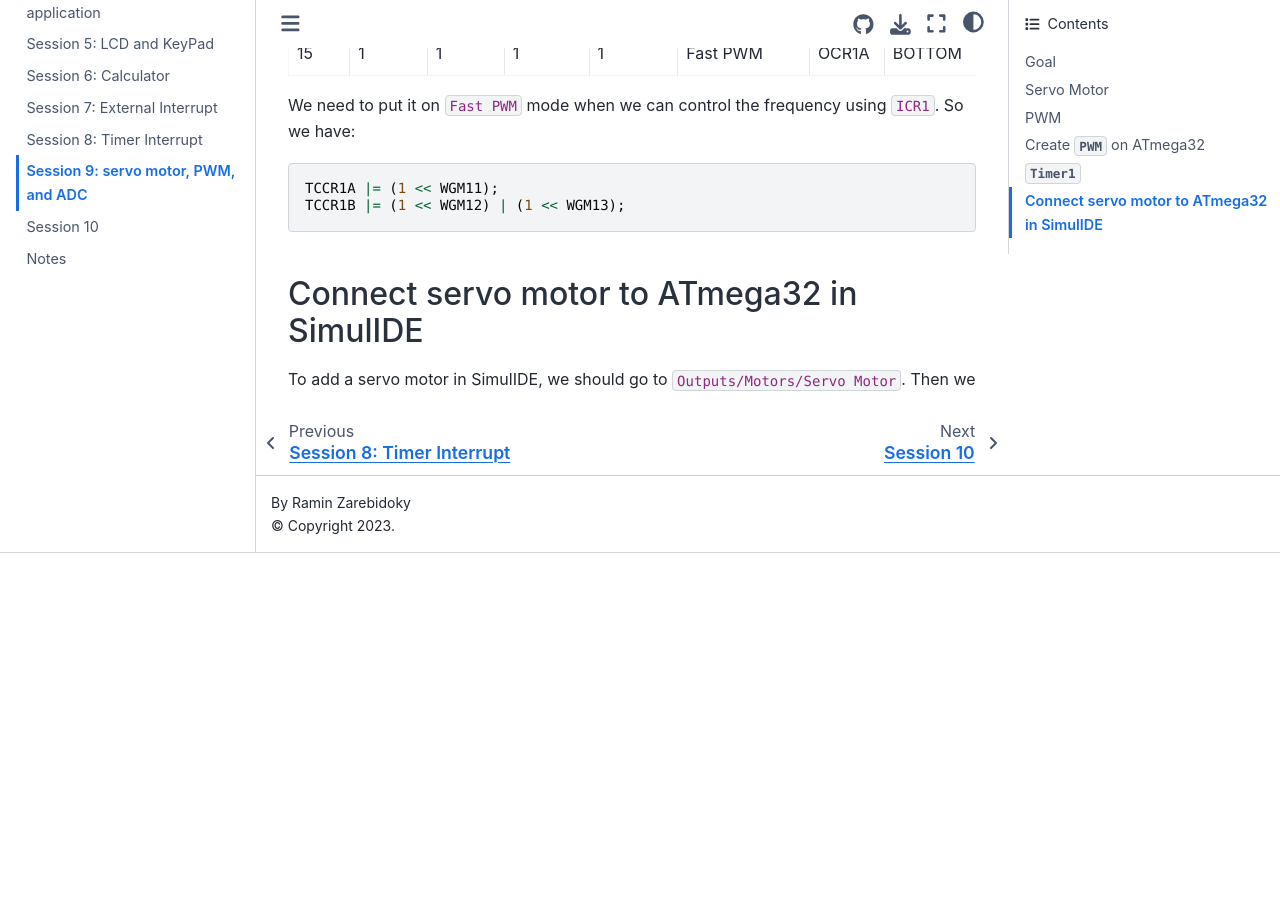
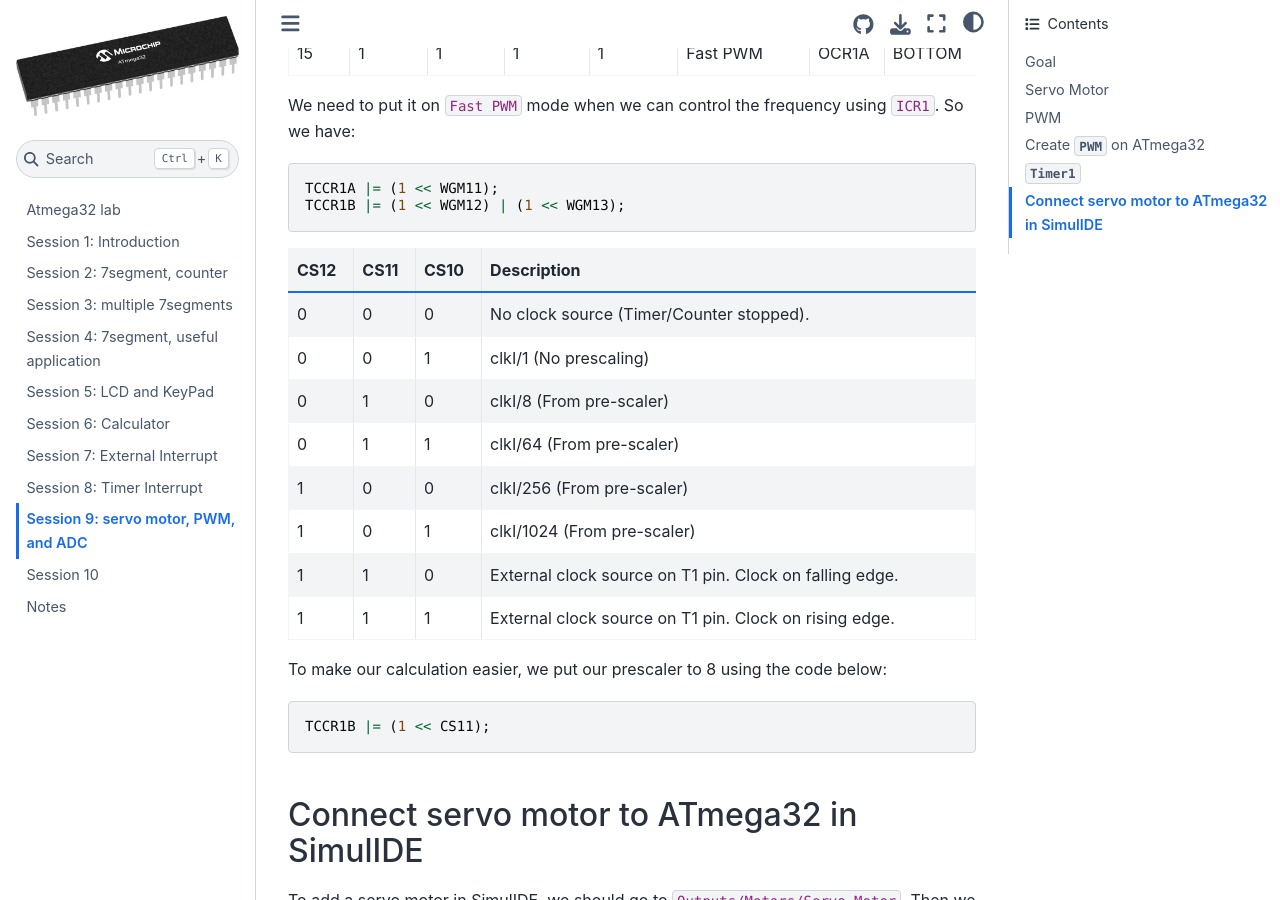
Before and after one commit to LiterallyTheOne/atmega32_lab, a Jupyter Book: the page built from docs/session_9.md, in a window 1280 px wide and 900 px high, scrolled down 6606 px. Built offline with Jupyter Book 1.0.4 settings and Sphinx 7.4.7 and the Sphinx Book theme 1.1.4, drawn with Linux system fonts in a browser that asks for light colours; before the commit the page ends 7159 px from its top, so only the background shows below that.

Commit message:
Add how to set our prescaler

````diff
--- a/docs/session_9.md
+++ b/docs/session_9.md
@@ -129,6 +129,23 @@
 TCCR1B |= (1 << WGM12) | (1 << WGM13);
 ```
 
+| CS12 | CS11 | CS10 | Description                                             |
+| ---- | ---- | ---- | ------------------------------------------------------- |
+| 0    | 0    | 0    | No clock source (Timer/Counter stopped).                |
+| 0    | 0    | 1    | clkI/1 (No prescaling)                                  |
+| 0    | 1    | 0    | clkI/8 (From pre-scaler)                                |
+| 0    | 1    | 1    | clkI/64 (From pre-scaler)                               |
+| 1    | 0    | 0    | clkI/256 (From pre-scaler)                              |
+| 1    | 0    | 1    | clkI/1024 (From pre-scaler)                             |
+| 1    | 1    | 0    | External clock source on T1 pin. Clock on falling edge. |
+| 1    | 1    | 1    | External clock source on T1 pin. Clock on rising edge.  |
+
+To make our calculation easier, we put our prescaler to 8 using the code below:
+
+```cpp
+TCCR1B |= (1 << CS11);
+```
+
 ## Connect servo motor to ATmega32 in SimulIDE
 
 To add a servo motor in SimulIDE, we should go to
````
